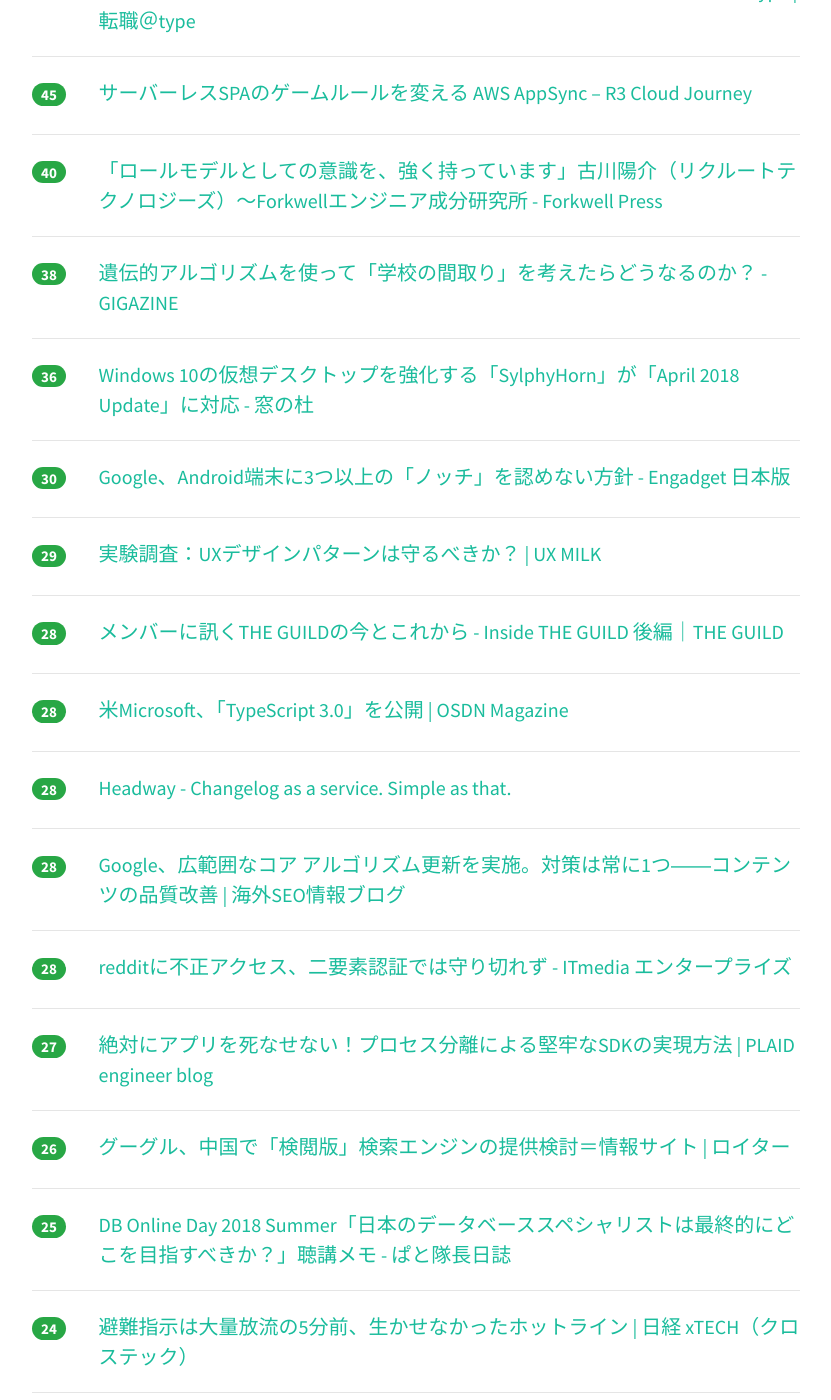
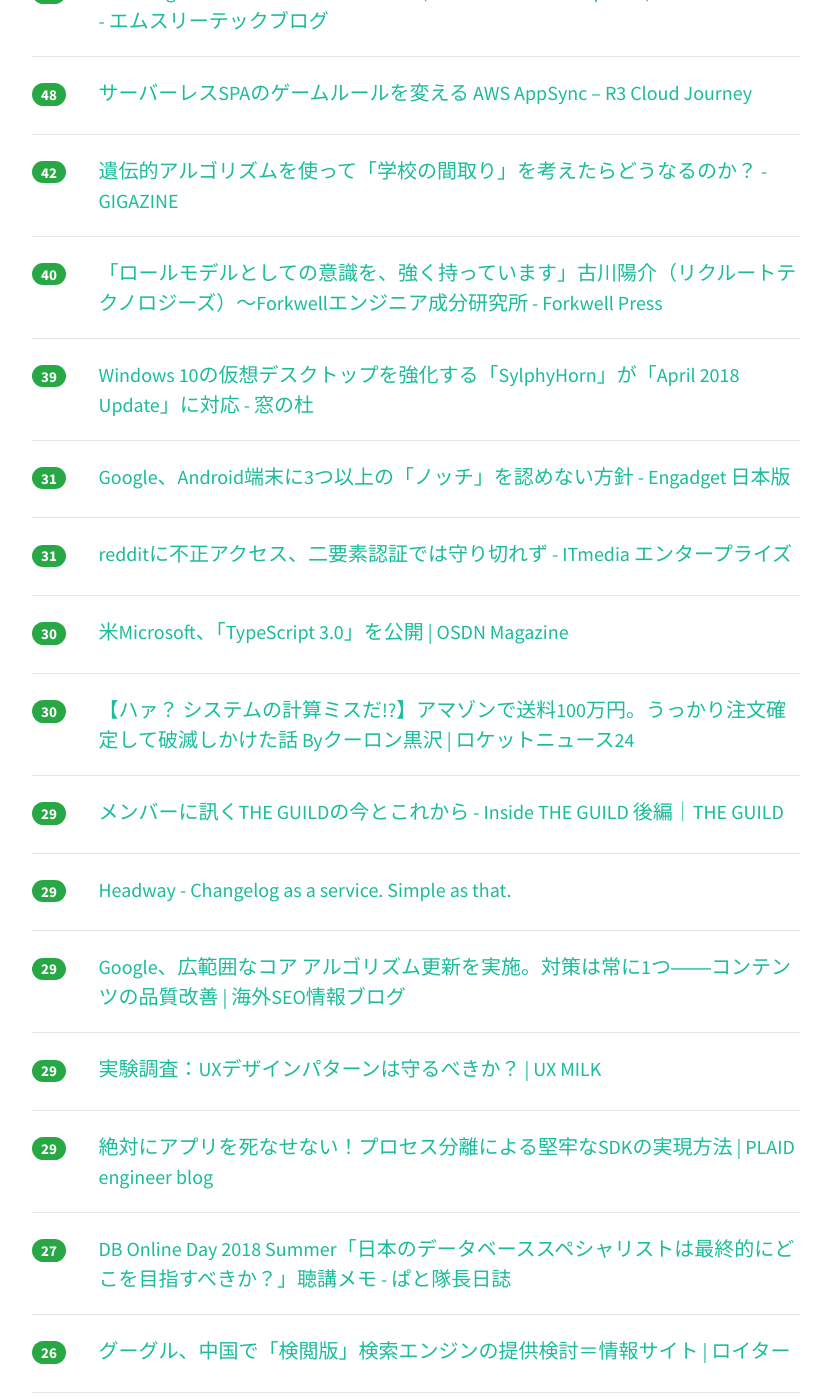
Before and after one commit to yatta47/hatena-matome-site, a Jekyll site: the page built from _posts/2018-08-02-hatena.md, in a window 1280 px wide and 1400 px high, scrolled down 1066 px. Shown: the whole window, without its empty margins (224-1055 px from the left). Built offline with Jekyll 4.4.1, drawn with Linux system fonts in a browser that asks for light colours; nearby versions of some CDN libraries; some of the changed text lies outside the part shown.

Commit message:
Updated 2018-08-02

```diff
--- a/_posts/2018-08-02-hatena.md
+++ b/_posts/2018-08-02-hatena.md
@@ -1,38 +1,43 @@
 ---
 layout: post
 title:  "2018-08-02 はてぶIT"
-date:   2018-08-02 16:02:03
+date:   2018-08-02 17:03:29
 tags: [it-hotentry]
 ---
-68 件のデータあり
+73 件のデータあり
 
 <hr><div class="row">
-<div class="col-1"><span class="badge badge-pill badge-success h2">154</span></div>
+<div class="col-1"><span class="badge badge-pill badge-success h2">179</span></div>
+<div class="col-11"><a href='https://geek-out.jp/column/entry/2018/08/02/110000' target='_blank'>自分の子どもに「プログラミングってどうすればいいの？」と聞かれたら……すぐに始められるプログラミング教育ツール - GeekOut</a></div>
+</div>
+<hr>
+<div class="row">
+<div class="col-1"><span class="badge badge-pill badge-success h2">160</span></div>
 <div class="col-11"><a href='https://www.shoeisha.co.jp/book/detail/9784798155364' target='_blank'>技術者のための線形代数学 大学の基礎数学を本気で学ぶ（中井悦司）｜翔泳社の本</a></div>
 </div>
 <hr>
 <div class="row">
-<div class="col-1"><span class="badge badge-pill badge-success h2">152</span></div>
-<div class="col-11"><a href='https://geek-out.jp/column/entry/2018/08/02/110000' target='_blank'>自分の子どもに「プログラミングってどうすればいいの？」と聞かれたら……すぐに始められるプログラミング教育ツール - GeekOut</a></div>
-</div>
-<hr>
-<div class="row">
-<div class="col-1"><span class="badge badge-pill badge-success h2">127</span></div>
+<div class="col-1"><span class="badge badge-pill badge-success h2">150</span></div>
 <div class="col-11"><a href='https://techlife.cookpad.com/entry/2018/08/02/110000' target='_blank'>Chaos Engineering やっていく宣言 - クックパッド開発者ブログ</a></div>
 </div>
 <hr>
 <div class="row">
-<div class="col-1"><span class="badge badge-pill badge-success h2">101</span></div>
+<div class="col-1"><span class="badge badge-pill badge-success h2">103</span></div>
 <div class="col-11"><a href='https://qiita.com/lighttiger2505/items/96d4cda9074f9719bc82' target='_blank'>結構マジメにVimのテスト環境を整えてみる(Python用)</a></div>
 </div>
 <hr>
 <div class="row">
-<div class="col-1"><span class="badge badge-pill badge-success h2">80</span></div>
+<div class="col-1"><span class="badge badge-pill badge-success h2">98</span></div>
+<div class="col-11"><a href='https://type.jp/et/feature/8350' target='_blank'>及川卓也×日本マイクロソフト澤円が語る、エンジニアの成長に必要な条件「ぼんやり生きているオジサンたちは無視して構いません」 - エンジニアtype | 転職＠type</a></div>
+</div>
+<hr>
+<div class="row">
+<div class="col-1"><span class="badge badge-pill badge-success h2">89</span></div>
 <div class="col-11"><a href='https://note.mu/usagimaruma/n/n0c608c327e0c' target='_blank'>iOSにおける半モーダルビューの解釈｜usagimaru｜note</a></div>
 </div>
 <hr>
 <div class="row">
-<div class="col-1"><span class="badge badge-pill badge-success h2">79</span></div>
+<div class="col-1"><span class="badge badge-pill badge-success h2">84</span></div>
 <div class="col-11"><a href='https://qiita.com/monkeydaichan/items/299ba3c6b69c8f4c6c12' target='_blank'>[超簡単！]kubernetesでオートスケール</a></div>
 </div>
 <hr>
@@ -42,13 +47,13 @@ tags: [it-hotentry]
 </div>
 <hr>
 <div class="row">
-<div class="col-1"><span class="badge badge-pill badge-success h2">49</span></div>
-<div class="col-11"><a href='https://type.jp/et/feature/8350' target='_blank'>及川卓也×日本マイクロソフト澤円が語る、エンジニアの成長に必要な条件「ぼんやり生きているオジサンたちは無視して構いません」 - エンジニアtype | 転職＠type</a></div>
+<div class="col-1"><span class="badge badge-pill badge-success h2">48</span></div>
+<div class="col-11"><a href='https://blog.r3it.com/aws-appsync-20180406-9a24668328d1' target='_blank'>サーバーレスSPAのゲームルールを変える AWS AppSync – R3 Cloud Journey</a></div>
 </div>
 <hr>
 <div class="row">
-<div class="col-1"><span class="badge badge-pill badge-success h2">45</span></div>
-<div class="col-11"><a href='https://blog.r3it.com/aws-appsync-20180406-9a24668328d1' target='_blank'>サーバーレスSPAのゲームルールを変える AWS AppSync – R3 Cloud Journey</a></div>
+<div class="col-1"><span class="badge badge-pill badge-success h2">42</span></div>
+<div class="col-11"><a href='https://gigazine.net/news/20180801-evolving-floorplans/' target='_blank'>遺伝的アルゴリズムを使って「学校の間取り」を考えたらどうなるのか？ - GIGAZINE</a></div>
 </div>
 <hr>
 <div class="row">
@@ -57,18 +62,43 @@ tags: [it-hotentry]
 </div>
 <hr>
 <div class="row">
-<div class="col-1"><span class="badge badge-pill badge-success h2">38</span></div>
-<div class="col-11"><a href='https://gigazine.net/news/20180801-evolving-floorplans/' target='_blank'>遺伝的アルゴリズムを使って「学校の間取り」を考えたらどうなるのか？ - GIGAZINE</a></div>
-</div>
-<hr>
-<div class="row">
-<div class="col-1"><span class="badge badge-pill badge-success h2">36</span></div>
+<div class="col-1"><span class="badge badge-pill badge-success h2">39</span></div>
 <div class="col-11"><a href='https://forest.watch.impress.co.jp/docs/news/1136124.html' target='_blank'>Windows 10の仮想デスクトップを強化する「SylphyHorn」が「April 2018 Update」に対応 - 窓の杜</a></div>
 </div>
 <hr>
 <div class="row">
+<div class="col-1"><span class="badge badge-pill badge-success h2">31</span></div>
+<div class="col-11"><a href='https://japanese.engadget.com/2018/08/01/google-android-3/' target='_blank'>Google、Android端末に3つ以上の「ノッチ」を認めない方針 - Engadget 日本版</a></div>
+</div>
+<hr>
+<div class="row">
+<div class="col-1"><span class="badge badge-pill badge-success h2">31</span></div>
+<div class="col-11"><a href='http://www.itmedia.co.jp/enterprise/articles/1808/02/news056.html' target='_blank'>redditに不正アクセス、二要素認証では守り切れず - ITmedia エンタープライズ</a></div>
+</div>
+<hr>
+<div class="row">
 <div class="col-1"><span class="badge badge-pill badge-success h2">30</span></div>
-<div class="col-11"><a href='https://japanese.engadget.com/2018/08/01/google-android-3/' target='_blank'>Google、Android端末に3つ以上の「ノッチ」を認めない方針 - Engadget 日本版</a></div>
+<div class="col-11"><a href='https://mag.osdn.jp/18/08/01/170000' target='_blank'>米Microsoft、「TypeScript 3.0」を公開 | OSDN Magazine</a></div>
+</div>
+<hr>
+<div class="row">
+<div class="col-1"><span class="badge badge-pill badge-success h2">30</span></div>
+<div class="col-11"><a href='https://rocketnews24.com/2018/08/02/1097854/' target='_blank'>【ハァ？ システムの計算ミスだ!?】アマゾンで送料100万円。うっかり注文確定して破滅しかけた話 Byクーロン黒沢 | ロケットニュース24</a></div>
+</div>
+<hr>
+<div class="row">
+<div class="col-1"><span class="badge badge-pill badge-success h2">29</span></div>
+<div class="col-11"><a href='https://note.theguild.jp/n/n56286ffe13d3' target='_blank'>メンバーに訊くTHE GUILDの今とこれから - Inside THE GUILD 後編｜THE GUILD</a></div>
+</div>
+<hr>
+<div class="row">
+<div class="col-1"><span class="badge badge-pill badge-success h2">29</span></div>
+<div class="col-11"><a href='https://headwayapp.co/' target='_blank'>Headway - Changelog as a service. Simple as that.</a></div>
+</div>
+<hr>
+<div class="row">
+<div class="col-1"><span class="badge badge-pill badge-success h2">29</span></div>
+<div class="col-11"><a href='https://www.suzukikenichi.com/blog/google-released-a-broad-core-algorithm-update-at-the-end-of-july-2018/' target='_blank'>Google、広範囲なコア アルゴリズム更新を実施。対策は常に1つ――コンテンツの品質改善 | 海外SEO情報ブログ</a></div>
 </div>
 <hr>
 <div class="row">
@@ -77,33 +107,13 @@ tags: [it-hotentry]
 </div>
 <hr>
 <div class="row">
-<div class="col-1"><span class="badge badge-pill badge-success h2">28</span></div>
-<div class="col-11"><a href='https://note.theguild.jp/n/n56286ffe13d3' target='_blank'>メンバーに訊くTHE GUILDの今とこれから - Inside THE GUILD 後編｜THE GUILD</a></div>
-</div>
-<hr>
-<div class="row">
-<div class="col-1"><span class="badge badge-pill badge-success h2">28</span></div>
-<div class="col-11"><a href='https://mag.osdn.jp/18/08/01/170000' target='_blank'>米Microsoft、「TypeScript 3.0」を公開 | OSDN Magazine</a></div>
-</div>
-<hr>
-<div class="row">
-<div class="col-1"><span class="badge badge-pill badge-success h2">28</span></div>
-<div class="col-11"><a href='https://headwayapp.co/' target='_blank'>Headway - Changelog as a service. Simple as that.</a></div>
-</div>
-<hr>
-<div class="row">
-<div class="col-1"><span class="badge badge-pill badge-success h2">28</span></div>
-<div class="col-11"><a href='https://www.suzukikenichi.com/blog/google-released-a-broad-core-algorithm-update-at-the-end-of-july-2018/' target='_blank'>Google、広範囲なコア アルゴリズム更新を実施。対策は常に1つ――コンテンツの品質改善 | 海外SEO情報ブログ</a></div>
-</div>
-<hr>
-<div class="row">
-<div class="col-1"><span class="badge badge-pill badge-success h2">28</span></div>
-<div class="col-11"><a href='http://www.itmedia.co.jp/enterprise/articles/1808/02/news056.html' target='_blank'>redditに不正アクセス、二要素認証では守り切れず - ITmedia エンタープライズ</a></div>
+<div class="col-1"><span class="badge badge-pill badge-success h2">29</span></div>
+<div class="col-11"><a href='https://tech.plaid.co.jp/multiprocess-app-on-ios/' target='_blank'>絶対にアプリを死なせない！プロセス分離による堅牢なSDKの実現方法 | PLAID engineer blog</a></div>
 </div>
 <hr>
 <div class="row">
 <div class="col-1"><span class="badge badge-pill badge-success h2">27</span></div>
-<div class="col-11"><a href='https://tech.plaid.co.jp/multiprocess-app-on-ios/' target='_blank'>絶対にアプリを死なせない！プロセス分離による堅牢なSDKの実現方法 | PLAID engineer blog</a></div>
+<div class="col-11"><a href='https://taityo-diary.hatenablog.jp/entry/2018/08/02/061342' target='_blank'>DB Online Day 2018 Summer「日本のデータベーススペシャリストは最終的にどこを目指すべきか？」聴講メモ - ぱと隊長日誌</a></div>
 </div>
 <hr>
 <div class="row">
@@ -112,12 +122,7 @@ tags: [it-hotentry]
 </div>
 <hr>
 <div class="row">
-<div class="col-1"><span class="badge badge-pill badge-success h2">25</span></div>
-<div class="col-11"><a href='https://taityo-diary.hatenablog.jp/entry/2018/08/02/061342' target='_blank'>DB Online Day 2018 Summer「日本のデータベーススペシャリストは最終的にどこを目指すべきか？」聴講メモ - ぱと隊長日誌</a></div>
-</div>
-<hr>
-<div class="row">
-<div class="col-1"><span class="badge badge-pill badge-success h2">24</span></div>
+<div class="col-1"><span class="badge badge-pill badge-success h2">26</span></div>
 <div class="col-11"><a href='https://tech.nikkeibp.co.jp/atcl/nxt/column/18/00372/072700036/' target='_blank'>避難指示は大量放流の5分前、生かせなかったホットライン | 日経 xTECH（クロステック）</a></div>
 </div>
 <hr>
@@ -132,13 +137,13 @@ tags: [it-hotentry]
 </div>
 <hr>
 <div class="row">
-<div class="col-1"><span class="badge badge-pill badge-success h2">22</span></div>
-<div class="col-11"><a href='https://rocketnews24.com/2018/08/02/1097854/' target='_blank'>【ハァ？ システムの計算ミスだ!?】アマゾンで送料100万円。うっかり注文確定して破滅しかけた話 Byクーロン黒沢 | ロケットニュース24</a></div>
+<div class="col-1"><span class="badge badge-pill badge-success h2">21</span></div>
+<div class="col-11"><a href='https://dot.asahi.com/dot/2018072600045.html' target='_blank'>Googleをすべて信じていいのか？　時代遅れのサイトにならないための最新SEO思考法 (1/4) 〈dot.〉｜AERA dot. (アエラドット)</a></div>
 </div>
 <hr>
 <div class="row">
 <div class="col-1"><span class="badge badge-pill badge-success h2">21</span></div>
-<div class="col-11"><a href='https://dot.asahi.com/dot/2018072600045.html' target='_blank'>Googleをすべて信じていいのか？　時代遅れのサイトにならないための最新SEO思考法 (1/4) 〈dot.〉｜AERA dot. (アエラドット)</a></div>
+<div class="col-11"><a href='https://blog.shibayu36.org/entry/2018/08/01/193000' target='_blank'>macでの定期実行はcronじゃなくてlaunchdを使う - $shibayu36->blog;</a></div>
 </div>
 <hr>
 <div class="row">
@@ -148,7 +153,7 @@ tags: [it-hotentry]
 <hr>
 <div class="row">
 <div class="col-1"><span class="badge badge-pill badge-success h2">20</span></div>
-<div class="col-11"><a href='https://blog.shibayu36.org/entry/2018/08/01/193000' target='_blank'>macでの定期実行はcronじゃなくてlaunchdを使う - $shibayu36->blog;</a></div>
+<div class="col-11"><a href='https://cloudplatform-jp.googleblog.com/2018/08/100-plus-announcements-from-google-cloud-next-18.html' target='_blank'>Google Cloud Platform Japan 公式ブログ: Google Cloud Next '18 で行った 105 の発表</a></div>
 </div>
 <hr>
 <div class="row">
@@ -162,18 +167,28 @@ tags: [it-hotentry]
 </div>
 <hr>
 <div class="row">
-<div class="col-1"><span class="badge badge-pill badge-success h2">18</span></div>
+<div class="col-1"><span class="badge badge-pill badge-success h2">19</span></div>
 <div class="col-11"><a href='http://www.atmarkit.co.jp/ait/articles/1808/01/news068.html' target='_blank'>米ライス大学の研究者、ディープラーニングを用いたコーディング支援システム「Bayou」を開発：Javaコード作成に役立つ - ＠IT</a></div>
 </div>
 <hr>
 <div class="row">
-<div class="col-1"><span class="badge badge-pill badge-success h2">18</span></div>
-<div class="col-11"><a href='https://cloudplatform-jp.googleblog.com/2018/08/100-plus-announcements-from-google-cloud-next-18.html' target='_blank'>Google Cloud Platform Japan 公式ブログ: Google Cloud Next '18 で行った 105 の発表</a></div>
+<div class="col-1"><span class="badge badge-pill badge-success h2">19</span></div>
+<div class="col-11"><a href='http://www.itmedia.co.jp/news/articles/1808/02/news072.html' target='_blank'>ツイートのFacebookでの自動投稿が8月1日から無効に　Facebookの権限廃止で - ITmedia NEWS</a></div>
 </div>
 <hr>
 <div class="row">
 <div class="col-1"><span class="badge badge-pill badge-success h2">18</span></div>
 <div class="col-11"><a href='https://coliss.com/articles/products/massive-summer-celebration-bundle.html' target='_blank'>これは絶対見逃せない！！13万円分の有料フォントやデザイン素材を『222円！』で購入できる超特大セールが開催</a></div>
+</div>
+<hr>
+<div class="row">
+<div class="col-1"><span class="badge badge-pill badge-success h2">17</span></div>
+<div class="col-11"><a href='https://qiita.com/drken/items/3b4fdf0a78e7a138cd9a' target='_blank'>「1000000007 で割ったあまり」の求め方を総特集！ 〜 逆元から離散対数まで 〜</a></div>
+</div>
+<hr>
+<div class="row">
+<div class="col-1"><span class="badge badge-pill badge-success h2">17</span></div>
+<div class="col-11"><a href='https://japanese.engadget.com/2018/08/02/3d-vtuber-v/' target='_blank'>3Dキャラ作成がタダ、VTuberアプリ「Vカツ」公開　スマホ版も月内 - Engadget 日本版</a></div>
 </div>
 <hr>
 <div class="row">
@@ -184,11 +199,6 @@ tags: [it-hotentry]
 <div class="row">
 <div class="col-1"><span class="badge badge-pill badge-success h2">16</span></div>
 <div class="col-11"><a href='https://www.reddit.com/r/announcements/comments/93qnm5/we_had_a_security_incident_heres_what_you_need_to/' target='_blank'>We had a security incident. Here's what you need to know. : announcements</a></div>
-</div>
-<hr>
-<div class="row">
-<div class="col-1"><span class="badge badge-pill badge-success h2">16</span></div>
-<div class="col-11"><a href='http://www.itmedia.co.jp/news/articles/1808/02/news072.html' target='_blank'>ツイートのFacebookでの自動投稿が8月1日から無効に　Facebookの権限廃止で - ITmedia NEWS</a></div>
 </div>
 <hr>
 <div class="row">
@@ -203,7 +213,7 @@ tags: [it-hotentry]
 <hr>
 <div class="row">
 <div class="col-1"><span class="badge badge-pill badge-success h2">15</span></div>
-<div class="col-11"><a href='https://qiita.com/drken/items/3b4fdf0a78e7a138cd9a' target='_blank'>「1000000007 で割ったあまり」の求め方を総特集！ 〜 逆元から離散対数まで 〜</a></div>
+<div class="col-11"><a href='https://japan.cnet.com/article/35123457/' target='_blank'>フランス、学校でのスマートフォン利用を禁止する法案可決 - CNET Japan</a></div>
 </div>
 <hr>
 <div class="row">
@@ -227,8 +237,18 @@ tags: [it-hotentry]
 </div>
 <hr>
 <div class="row">
+<div class="col-1"><span class="badge badge-pill badge-success h2">14</span></div>
+<div class="col-11"><a href='http://www.itmedia.co.jp/news/articles/1808/02/news050.html' target='_blank'>Google、中国でグレートファイアウォール対応検索サービス「Dragonfly（コード名）」を準備中か - ITmedia NEWS</a></div>
+</div>
+<hr>
+<div class="row">
+<div class="col-1"><span class="badge badge-pill badge-success h2">14</span></div>
+<div class="col-11"><a href='https://tech.nikkeibp.co.jp/it/atclact/active/17/052900289/' target='_blank'>異例の存在 イーサネット：日経 xTECH Active</a></div>
+</div>
+<hr>
+<div class="row">
 <div class="col-1"><span class="badge badge-pill badge-success h2">13</span></div>
-<div class="col-11"><a href='https://tech.nikkeibp.co.jp/it/atclact/active/17/052900289/' target='_blank'>異例の存在 イーサネット：日経 xTECH Active</a></div>
+<div class="col-11"><a href='http://tech.studyplus.co.jp/entry/2018/08/02/111355' target='_blank'>AWS Glueを用いたデータ分析基盤を構築した✨ - Studyplus Engineering Blog</a></div>
 </div>
 <hr>
 <div class="row">
@@ -243,22 +263,22 @@ tags: [it-hotentry]
 <hr>
 <div class="row">
 <div class="col-1"><span class="badge badge-pill badge-success h2">12</span></div>
-<div class="col-11"><a href='http://www.itmedia.co.jp/news/articles/1808/02/news050.html' target='_blank'>Google、中国でグレートファイアウォール対応検索サービス「Dragonfly（コード名）」を準備中か - ITmedia NEWS</a></div>
-</div>
-<hr>
-<div class="row">
-<div class="col-1"><span class="badge badge-pill badge-success h2">12</span></div>
 <div class="col-11"><a href='https://logmi.jp/303578' target='_blank'>AIで仕事がなくなる論のウソ　10～15年以内に起こる「すき間労働化」とはなにか - ログミー</a></div>
 </div>
 <hr>
 <div class="row">
 <div class="col-1"><span class="badge badge-pill badge-success h2">12</span></div>
-<div class="col-11"><a href='http://tech.studyplus.co.jp/entry/2018/08/02/111355' target='_blank'>AWS Glueを用いたデータ分析基盤を構築した✨ - Studyplus Engineering Blog</a></div>
+<div class="col-11"><a href='http://www.gamecast-blog.com/archives/65923757.html' target='_blank'>仏教×萌えのゲーム『マーシフルガール 』予約開始。AIが進化してアンドロイドが悟りを開いた未来を描くSF宗教ゲーム</a></div>
 </div>
 <hr>
 <div class="row">
 <div class="col-1"><span class="badge badge-pill badge-success h2">11</span></div>
 <div class="col-11"><a href='https://toyokeizai.net/articles/-/231388' target='_blank'>ブロックチェーンが創る｢GAFAと違う新世界｣ | インターネット | 東洋経済オンライン | 経済ニュースの新基準</a></div>
+</div>
+<hr>
+<div class="row">
+<div class="col-1"><span class="badge badge-pill badge-success h2">11</span></div>
+<div class="col-11"><a href='https://pc.watch.impress.co.jp/docs/news/yajiuma/1136197.html' target='_blank'>【やじうまPC Watch】長尾製作所、キーでできたキーホルダー。Cherry MX青軸スイッチ採用 - PC Watch</a></div>
 </div>
 <hr>
 <div class="row">
@@ -269,6 +289,11 @@ tags: [it-hotentry]
 <div class="row">
 <div class="col-1"><span class="badge badge-pill badge-success h2">10</span></div>
 <div class="col-11"><a href='https://razokulover.hateblo.jp/entry/2018/07/31/234301' target='_blank'>「Inspired: 顧客の心を捉える製品の作り方」を読んだ - razokulover publog</a></div>
+</div>
+<hr>
+<div class="row">
+<div class="col-1"><span class="badge badge-pill badge-success h2">10</span></div>
+<div class="col-11"><a href='https://www.nikkei.com/article/DGXMZO33700280S8A800C1000000/' target='_blank'>米テスラ、４～６月期の最終赤字７億ドル　新型車の量産は軌道に　（写真＝ロイター）　：日本経済新聞</a></div>
 </div>
 <hr>
 <div class="row">
@@ -287,23 +312,28 @@ tags: [it-hotentry]
 </div>
 <hr>
 <div class="row">
+<div class="col-1"><span class="badge badge-pill badge-success h2">9</span></div>
+<div class="col-11"><a href='https://qiita.com/zaramme/items/f6b825c9b72b8eb9502b' target='_blank'>アジャイル開発において「テストコードは当然」なのか？</a></div>
+</div>
+<hr>
+<div class="row">
+<div class="col-1"><span class="badge badge-pill badge-success h2">9</span></div>
+<div class="col-11"><a href='https://gigazine.net/news/20180802-google-censored-engine-china/' target='_blank'>Googleが中国向けに検閲機能付きの検索エンジンを開発していたことが判明 - GIGAZINE</a></div>
+</div>
+<hr>
+<div class="row">
 <div class="col-1"><span class="badge badge-pill badge-success h2">8</span></div>
 <div class="col-11"><a href='https://tech.starttoday-tech.com/entry/learning_sets' target='_blank'>集合データを学習するモデルの紹介 - Start Today Technologies TECH BLOG</a></div>
 </div>
 <hr>
 <div class="row">
 <div class="col-1"><span class="badge badge-pill badge-success h2">8</span></div>
-<div class="col-11"><a href='https://www.nikkei.com/article/DGXMZO33700280S8A800C1000000/' target='_blank'>米テスラ、４～６月期の最終赤字７億ドル　新型車の量産は軌道に　（写真＝ロイター）　：日本経済新聞</a></div>
+<div class="col-11"><a href='http://www.itmedia.co.jp/news/articles/1808/02/news056.html' target='_blank'>redditに不正アクセス、二要素認証では守り切れず - ITmedia NEWS</a></div>
 </div>
 <hr>
 <div class="row">
 <div class="col-1"><span class="badge badge-pill badge-success h2">7</span></div>
 <div class="col-11"><a href='https://iphone-mania.jp/news-220642/' target='_blank'>au、「2年縛り」「4年縛り」の見直しを発表！「4年縛り」は再加入条件を撤廃 - iPhone Mania</a></div>
-</div>
-<hr>
-<div class="row">
-<div class="col-1"><span class="badge badge-pill badge-success h2">7</span></div>
-<div class="col-11"><a href='http://www.itmedia.co.jp/news/articles/1808/02/news056.html' target='_blank'>redditに不正アクセス、二要素認証では守り切れず - ITmedia NEWS</a></div>
 </div>
 <hr>
 <div class="row">
@@ -328,7 +358,7 @@ tags: [it-hotentry]
 <hr>
 <div class="row">
 <div class="col-1"><span class="badge badge-pill badge-success h2">5</span></div>
-<div class="col-11"><a href='http://www.gamecast-blog.com/archives/65923757.html' target='_blank'>仏教×萌えのゲーム『マーシフルガール 』予約開始。AIが進化してアンドロイドが悟りを開いた未来を描くSF宗教ゲーム</a></div>
+<div class="col-11"><a href='http://ascii.jp/elem/000/001/720/1720235/' target='_blank'>ASCII.jp：ついにここまで来た！ 内蔵ストレージ1TBのスマホが登場！</a></div>
 </div>
 <hr>
 <div class="row">
@@ -337,12 +367,7 @@ tags: [it-hotentry]
 </div>
 <hr>
 <div class="row">
-<div class="col-1"><span class="badge badge-pill badge-success h2">4</span></div>
-<div class="col-11"><a href='https://japanese.engadget.com/2018/08/02/3d-vtuber-v/' target='_blank'>3Dキャラ作成がタダ、VTuberアプリ「Vカツ」公開　スマホ版も月内 - Engadget 日本版</a></div>
+<div class="col-1"><span class="badge badge-pill badge-success h2">0</span></div>
+<div class="col-11"><a href='https://japan.cnet.com/article/35123476/' target='_blank'>KDDI、電通からカカクコム株を約793億円で取得--デジガレと戦略的提携 - CNET Japan</a></div>
 </div>
 <hr>
-<div class="row">
-<div class="col-1"><span class="badge badge-pill badge-success h2">4</span></div>
-<div class="col-11"><a href='https://qiita.com/zaramme/items/f6b825c9b72b8eb9502b' target='_blank'>アジャイル開発において「テストコードは当然」なのか？</a></div>
-</div>
-<hr>
```
